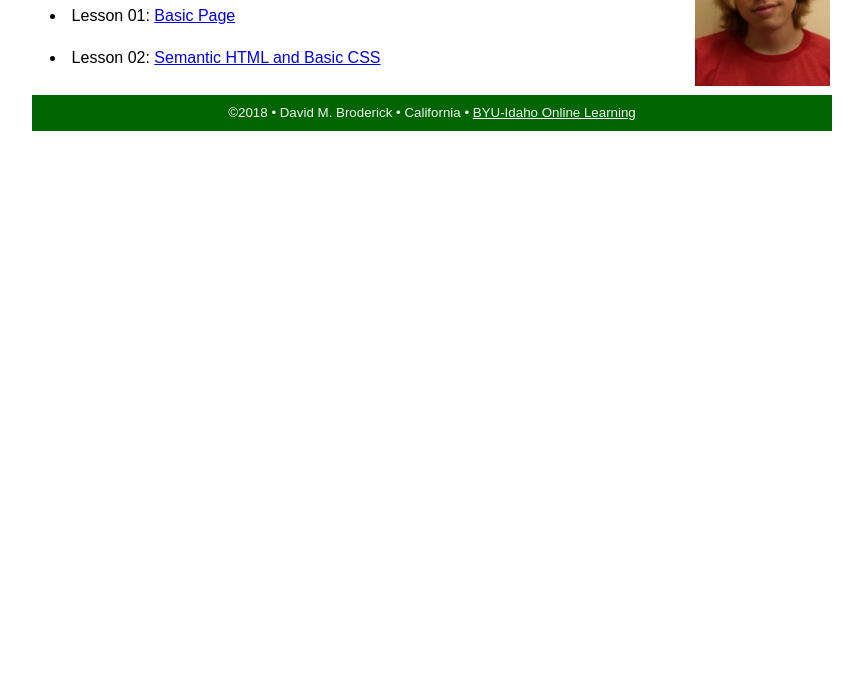
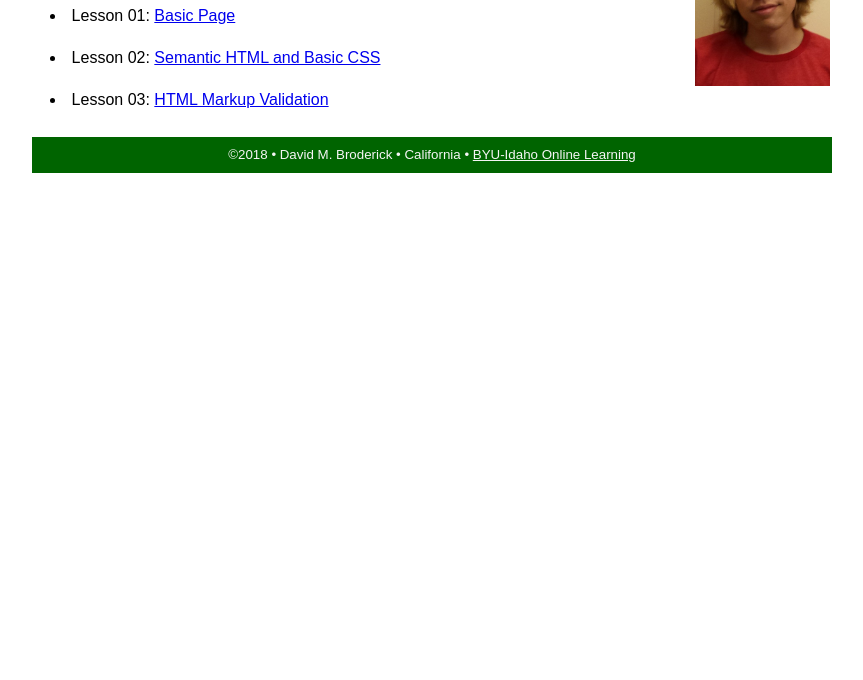
Before and after one commit to DMBroderick/hello-world, a plain HTML site: page index.html in a window 1280 px wide. Shown: the part 120-800 px from the top of the page, without its empty margins (208-1071 px from the left). Drawn offline with Linux system fonts and the light colour scheme.

Commit message:
Update index.html

```diff
--- a/index.html
+++ b/index.html
@@ -19,6 +19,7 @@
             <h2>CIT 230 - Assignment Portal</h2>
             <li>Lesson 01: <a href="basicpage.html">Basic Page</a></li>
             <li>Lesson 02: <a href="https://byui.brightspace.com/d2l/lms/dropbox/user/folder_submit_files.d2l?ou=349264&isprv=0&db=530739&cfql=1">Semantic HTML and Basic CSS</a></li>
+            <li>Lesson 03: <a href="assignments/lesson-3/fixedhtml.html">HTML Markup Validation</a></li>
         </main>
         <footer>
             <p>©2018 • David M. Broderick • California • <a href="http://www.byui.edu/online">BYU-Idaho Online Learning</a></p>
```
